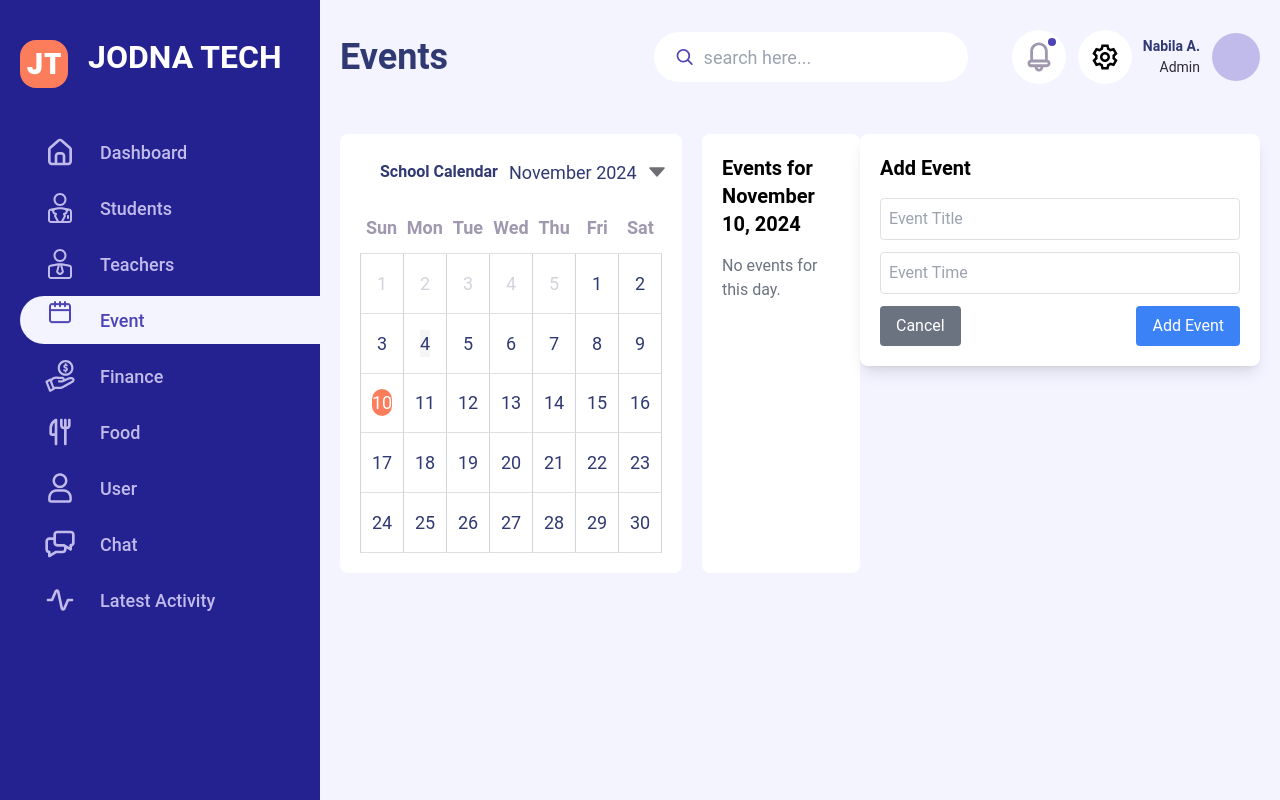
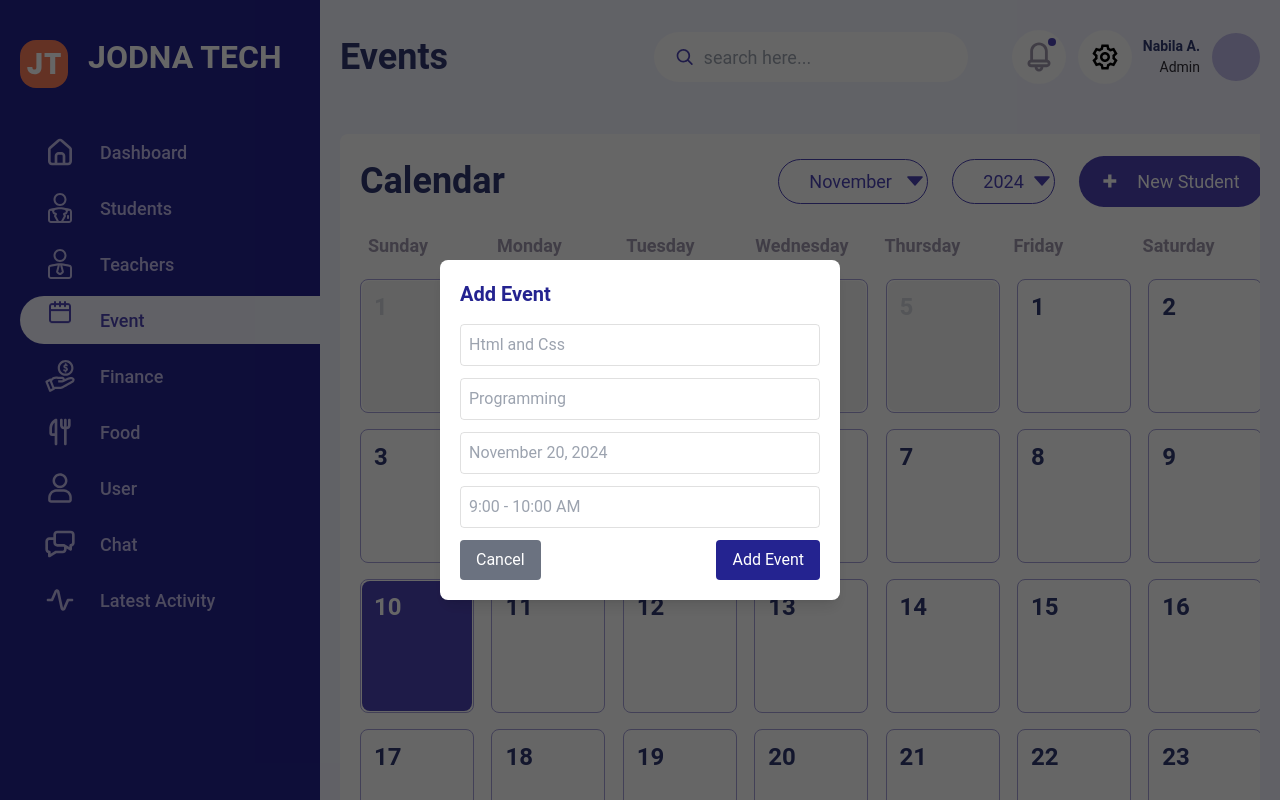
Before and after one commit to Demostat101/vue-dashboard, a Vue app: page /events in a window 1280 px wide. Both pictures are taken after a click on the element "10". Built offline with nearby package versions, Linux system fonts and the light colour scheme.

Commit message:
Add event calender and responsiveness

```diff
--- a/src/components/events/EventsCalender.vue
+++ b/src/components/events/EventsCalender.vue
@@ -2,12 +2,17 @@
 import dayjs from 'dayjs';
 import { ref, computed } from 'vue';
 import dropDown from "../../assets/dropdown.svg";
+import plus from "../../assets/plus.svg"
+import calender from "../../assets/calender.svg"
+import clock from "../../assets/clock.svg"
 
 // Define the types for event and calendar day
 type Event = {
   title: string;
   time: string;
   day: dayjs.Dayjs;
+  category:string;
+  date:string
 };
 
 type CalendarDay = {
@@ -16,28 +21,32 @@ type CalendarDay = {
   today: boolean | null;
 };
 
-const today = ref(dayjs()); // today as dayjs object
+// const today = ref(dayjs()); // today as dayjs object
 const selectedDate = ref<dayjs.Dayjs>(dayjs()); // Ensure this is a valid dayjs object
 const selectedMonth = ref(dayjs().month()); // Initialize with current month index
+const selectedYear = ref(dayjs().year()); // Initialize with current year
 const events = ref<Event[]>([]); // Store all events
 
 // Modal related states
 const showModal = ref(false);
 const eventTitle = ref('');
 const eventTime = ref('');
+const eventCategory = ref('');
+const eventDate = ref('');
 
 // Calendar data
-const days = ['Sun', 'Mon', 'Tue', 'Wed', 'Thu', 'Fri', 'Sat'];
+const days = ['Sunday', 'Monday', 'Tuesday', 'Wednesday', 'Thursday', 'Friday', 'Saturday'];
 const months = [
   'January', 'February', 'March', 'April', 'May', 'June', 'July',
   'August', 'September', 'October', 'November', 'December'
 ];
+const years = Array.from({ length: 50 }, (_, i) => 1980 + i); // Creates a list of years from 1980 to 2030
 
 // Computed for formatted today
-const todayFormatted = computed(() => today.value.format('YYYY')); // Gets the current year
+// const todayFormatted = computed(() => today.value.format('YYYY')); // Gets the current year
 
 // Generate calendar days
-const calendarDays = computed(() => generateDate(selectedMonth.value, today.value.year()));
+const calendarDays = computed(() => generateDate(selectedMonth.value, selectedYear.value));
 
 function generateDate(month: number, year: number) {
   const firstDayOfMonth = dayjs().year(year).month(month).startOf('month');
@@ -94,15 +103,19 @@ function getEventCircles(day: dayjs.Dayjs) {
 
 // Add an event to the selected day
 function addEvent() {
-  if (eventTitle.value && eventTime.value) {
+  if (eventTitle.value && eventTime.value && eventCategory.value && eventDate.value) {
     events.value.push({
       title: eventTitle.value,
       time: eventTime.value,
+      category:eventCategory.value,
+      date:eventDate.value,
       day: selectedDate.value,
     });
     showModal.value = false; // Close modal after adding the event
     eventTitle.value = '';
     eventTime.value = '';
+    eventCategory.value='';
+    eventDate.value=''
   }
 }
 
@@ -112,25 +125,40 @@ function getDayClass(day: CalendarDay) {
   const isToday = day.today;
   const isCurrentMonth = day.currentMonth;
 
-  let baseClasses = 'max-h-[50px] w-full h-full max-w-[50px] grid place-items-center justify-center rounded-full font-[400] text-[18px] leading-[27px] text-[#303972]';
+  // Check if the day has events to highlight it
+  const hasEvent = events.value.some(event => event.day.isSame(day.date, 'day'));
+
+  let baseClasses = 'h-full w-full grid pl-3 pt-2 font-[700] text-[24px] leading-[36px] text-[#303972]';
 
   if (!isCurrentMonth) {
-    baseClasses += ' text-gray-300'; // Non-current month days (faded text)
+    baseClasses += ' text-gray-300 rounded-lg bg-[#F5F5F5] text-[#A098AE]'; // Non-current month days (faded text)
   } else if (isToday) {
-    baseClasses += ' bg-[#F5F5F5] text-[#303972] rounded-none w-[100%] h-[100%]'; // Today's date style
+    baseClasses += ' bg-white rounded-lg w-[100%] h-[100%]'; // Today's date style
   } else if (isSelected) {
-    baseClasses += ' bg-[#FB7D5B] text-white'; // Style for selected day
+    // Find the index of the selected day in the calendarDays array
+    const dayIndex = calendarDays.value.findIndex(calendarDay => calendarDay.date.isSame(day.date, 'day'));
+
+    // Define some colors to use for selected day
+    const colors = ['bg-[#FB7D5B]', 'bg-[#FCC43E]',  'bg-[#4D44B5]'];
+    baseClasses += ` ${colors[dayIndex % colors.length]} rounded-lg text-white`; // Choose color based on index
+  } else if (hasEvent) {
+    // If the day has an event, add a background color (persistent)
+    const dayIndex = calendarDays.value.findIndex(calendarDay => calendarDay.date.isSame(day.date, 'day'));
+    const colors = ['bg-[#FB7D5B]', 'bg-[#FCC43E]',  'bg-[#4D44B5]'];
+    baseClasses += ` ${colors[dayIndex % colors.length] || 'bg-white text-[#4D44B5]'} rounded-lg text-white`; // Example background color for days with events
   } else {
-    baseClasses += ' cursor-pointer hover:bg-[#242290] hover:text-white'; // Hover effect on current month days
+    baseClasses += ' cursor-pointer'; // Hover effect on current month days
   }
 
   return baseClasses;
 }
 
-// Handle month change
+
+
+// Handle month and year change
 function onMonthChange() {
   if (selectedDate.value && selectedDate.value.isValid()) {
-    selectedDate.value = dayjs().month(selectedMonth.value).startOf('month');
+    selectedDate.value = dayjs().month(selectedMonth.value).year(selectedYear.value).startOf('month');
   }
 }
 
@@ -139,44 +167,71 @@ const eventsForSelectedDay = computed(() => {
   return events.value.filter(event => event.day.isSame(selectedDate.value, 'day'));
 });
 
-
+const colors = ['#252392', '#FB7D5B',  '#FCC43E'];
 </script>
 
-
 <template>
-  <div class="flex w-full">
+<div class="overflow-x-auto max-w-full hide-scrollbar h-fit">
+  <div class="flex w-full min-w-[1300px] h-fit">
     <!-- Left: Calendar -->
-    <div class="w-[70%] bg-white p-5 rounded-lg">
+    <div class="w-[80%] bg-white h-fit p-5 rounded-lg">
       <!-- Calendar Header -->
-      <div class="md:flex md:justify-between w-full md:px-5 sm:flex sm:flex-col sm:gap-2 md:flex-row sm:mb-5 md:mb-5">
-        <div class="font-[700] header leading-[36px] text-[#303972]">School Calendar</div>
-        <div class="relative flex place-items-center">
-          <select v-model="selectedMonth" @change="onMonthChange" class="w-fit focus:outline-none font-[400] text-[18px] leading-[27px] text-[#303972] custom-select">
+      <div class="flex justify-between place-items-center mb-5">
+        <div class="font-[700] text-[36px] leading-[54px] text-[#303972]">Calendar</div>
+       <div class="flex place-items-center gap-6 text-nowrap">
+        <div class="relative flex place-items-center border-[1px] border-[#4D44B5] px-[30px] rounded-full py-2">
+          <!-- Month Dropdown -->
+          <select v-model="selectedMonth" @change="onMonthChange" class="w-fit focus:outline-none font-[400] text-[18px] leading-[27px] text-[#4D44B5] cursor-pointer">
             <option v-for="(month, index) in months" :key="index" :value="index">
-              {{ month }} {{ todayFormatted }}
+              {{ month }}
             </option>
           </select>
-          <span><component class=" text-[#716f74] md:absolute md:top-[50%] md:right-[-20%] md:translate-y-[-50%] sm:top-[-50%]" :is="dropDown" /></span>
+
+
+
+          <span><component class=" text-[#4D44B5] md:absolute md:top-[50%] md:right-[0] md:translate-y-[-50%] sm:top-[-50%]" :is="dropDown" /></span>
         </div>
+        <div class="relative flex place-items-center border-[1px] border-[#4D44B5] px-[30px] rounded-full py-2">
+
+
+          <!-- Year Dropdown -->
+          <select v-model="selectedYear" @change="onMonthChange" class="w-fit focus:outline-none font-[400] text-[18px] leading-[27px] text-[#4D44B5] cursor-pointer">
+            <option v-for="year in years" :key="year" :value="year">
+              {{ year }}
+            </option>
+          </select>
+
+          <span><component class=" text-[#4D44B5] md:absolute md:top-[50%] md:right-[0] md:translate-y-[-50%] sm:top-[-50%]" :is="dropDown" /></span>
+        </div>
+
+        <div
+          class="px-6 py-3 flex place-items-center gap-5 rounded-full bg-[#4D44B5] font-[400] text-[18px] leading-[27px] text-white"
+        >
+          <component :is="plus" />
+          <span>New Student</span>
+        </div>
+       </div>
       </div>
 
       <!-- Days of the week -->
-      <div class="grid grid-cols-7 w-full place-items-center leading-[27px] text-[#A098AE] mb-2 font-[400] text-[18px] border-gray-300">
+      <div class="grid grid-cols-7 w-full  leading-[27px] text-[#A098AE] mb-4 font-[400] text-[18px]">
         <div v-for="(day, index) in days" :key="index" class="font-[700] px-2 py-1">
           {{ day }}
         </div>
       </div>
 
       <!-- Calendar Days -->
-      <div class="w-full h-[300px] grid grid-cols-7 gap-0 border-t border-l border-gray-300">
-        <div v-for="(day, index) in calendarDays" :key="index" class="grid place-items-center border-r border-b border-gray-300">
-          <div>
+      <div class="w-full h-full grid grid-cols-7 gap-4 ">
+        <div v-for="(day, index) in calendarDays" :key="index" class="grid place-items-center border-[1px] border-[#A6A1DA]   w-fit h-fit rounded-lg p-[1px]">
+          <div class=" w-[110px] h-[130px] relative">
             <h3 :class="getDayClass(day)" @click="selectDay(day.date)">
               {{ day.date.date() }}
             </h3>
             <!-- Event circles -->
-            <div v-for="(circle, index) in getEventCircles(day.date)" :key="index" :class="circle.type === 'circle' ? 'w-[10px] h-[10px] bg-[#4D44B5] rounded-full mt-1 mx-auto' : 'w-[10px] h-[10px] bg-[#FB7D5B] rounded-full mt-1 mx-auto'">
-              <span v-if="circle.type === 'total'" class="text-xs text-white">{{ circle.count }}</span>
+            <div v-if="getEventCircles(day.date).length" class="flex -space-x-2  absolute bottom-[20%] left-[10%]">
+              <div v-for="(circle, index) in getEventCircles(day.date)" :key="index" :class="circle.type === 'circle' ? 'w-[30px] h-[30px] bg-[#C1BBEB] border-2 border-white rounded-full' : 'w-[30px] h-[30px] bg-[#4D44B5] rounded-full pl-1 border-2 border-white'">
+              <span v-if="circle.type === 'total'" class=" text-white">{{ circle.count }}+</span>
+            </div>
             </div>
           </div>
         </div>
@@ -184,28 +239,52 @@ const eventsForSelectedDay = computed(() => {
     </div>
 
     <!-- Right: Event Details -->
-    <div class="w-[30%] bg-white p-5 rounded-lg ml-5">
-      <h2 v-if="selectedDate" class="font-bold text-xl mb-4">Events for {{ selectedDate.format('MMMM D, YYYY') }}</h2>
-      <div v-if="eventsForSelectedDay.length > 0">
-        <div v-for="event in eventsForSelectedDay" :key="event.time" class="mb-3">
-          <div class="font-semibold text-lg">{{ event.title }}</div>
-          <div class="text-sm text-gray-600">{{ event.time }}</div>
+    <div class="w-[30%] px-5 rounded-lg">
+      <div v-if="selectedDate" class="bg-white w-full p-[30px] rounded-lg mb-5">
+
+        <div class="font-[700] text-[24px] leading-[36px] text-[#363B64]">Schedule Details</div>
+        <div class="font-[400] text-[14px] leading-[21px] text-[#A098AE]">{{ selectedDate.format('MMMM D, YYYY') }}</div>
+
+      </div>
+
+      <div v-if="eventsForSelectedDay.length > 0" class="rounded-md w-full h-fit" >
+        <div v-for="(event, index) in eventsForSelectedDay" :key="event.time" class="mb-3 rounded-lg p-[20px] " :style="{borderLeftColor: colors[index % colors.length], backgroundColor:'white', borderLeftWidth:'15px',}">
+          <div class="text-[#363B64] font-[600] text-[18px] leading-[27px]">{{ event.title }}</div>
+          <div class="font-[400] text-[14px] leading-[21px] text-[#A098AE]">{{ event.category }}</div>
+          <div class="flex gap-5 justify-between place-items-center mt-[30px]">
+            <div class="flex flex-col gap-2">
+              <div class="flex gap-5 place-items-center">
+              <component class="text-[#FB7D5B]" :is="calender"/>
+              <span>{{ event.date }}</span>
+            </div>
+
+             <div class="flex gap-5 place-items-center ">
+              <component class="text-[#FCC43E]" :is="clock"/>
+              <span class="text-[14px] font-[400] leading-[21px] text-[#A098AE]">{{ event.time }}</span>
+             </div>
+            </div>
+             <div class="bg-[#C1BBEB] w-[48px] h-[48px] rounded-full"></div>
+
+          </div>
         </div>
       </div>
-      <div v-else class="text-gray-500">No events for this day.</div>
+      <div v-else class=" text-[#363B64] font-[600] ">No events for this day.</div>
     </div>
 
     <!-- Modal for Adding Event -->
-    <div v-if="showModal" class="modal">
+    <div v-if="showModal" class="bg-black/60 min-w-[100vw] h-full z-50 fixed inset-0 flex justify-center items-center px-10 pt-[60px] flex-col">
       <div class="bg-white p-5 rounded-lg shadow-lg w-[400px]">
-        <h3 class="text-xl font-semibold mb-4">Add Event</h3>
-        <input v-model="eventTitle" class="w-full p-2 mb-3 border border-gray-300 rounded" placeholder="Event Title" />
-        <input v-model="eventTime" class="w-full p-2 mb-3 border border-gray-300 rounded" placeholder="Event Time" />
+        <h3 class="text-xl font-semibold mb-4 text-[#242390]">Add Event</h3>
+        <input v-model="eventTitle" class="w-full p-2 mb-3 border border-gray-300 rounded" placeholder="Html and Css" />
+        <input v-model="eventCategory" class="w-full p-2 mb-3 border border-gray-300 rounded" placeholder="Programming" />
+        <input v-model="eventDate" class="w-full p-2 mb-3 border border-gray-300 rounded" placeholder="November 20, 2024" />
+        <input v-model="eventTime" class="w-full p-2 mb-3 border border-gray-300 rounded" placeholder="9:00 - 10:00 AM" />
         <div class="flex justify-between">
           <button @click="showModal = false" class="px-4 py-2 bg-gray-500 text-white rounded">Cancel</button>
-          <button @click="addEvent" class="px-4 py-2 bg-blue-500 text-white rounded">Add Event</button>
+          <button @click="addEvent" class="px-4 py-2 bg-[#242390] text-white rounded">Add Event</button>
         </div>
       </div>
     </div>
   </div>
+</div>
 </template>
--- a/src/views/EventsPage.vue
+++ b/src/views/EventsPage.vue
@@ -3,7 +3,7 @@ import EventsCalender from '@/components/events/EventsCalender.vue';
 </script>
 
 <template>
-  <div class="2xl:p-5 2xl:mt-0 sm:mt-[100px] sm:px-5">
+  <div class="2xl:p-5 2xl:mt-0 sm:mt-[200px] sm:px-5">
     <EventsCalender/>
   </div>
 </template>
```
Also changed, not shown: src/components/dashboard/CalenderPage.vue (+0 -13 lines), src/assets/clock.svg.
